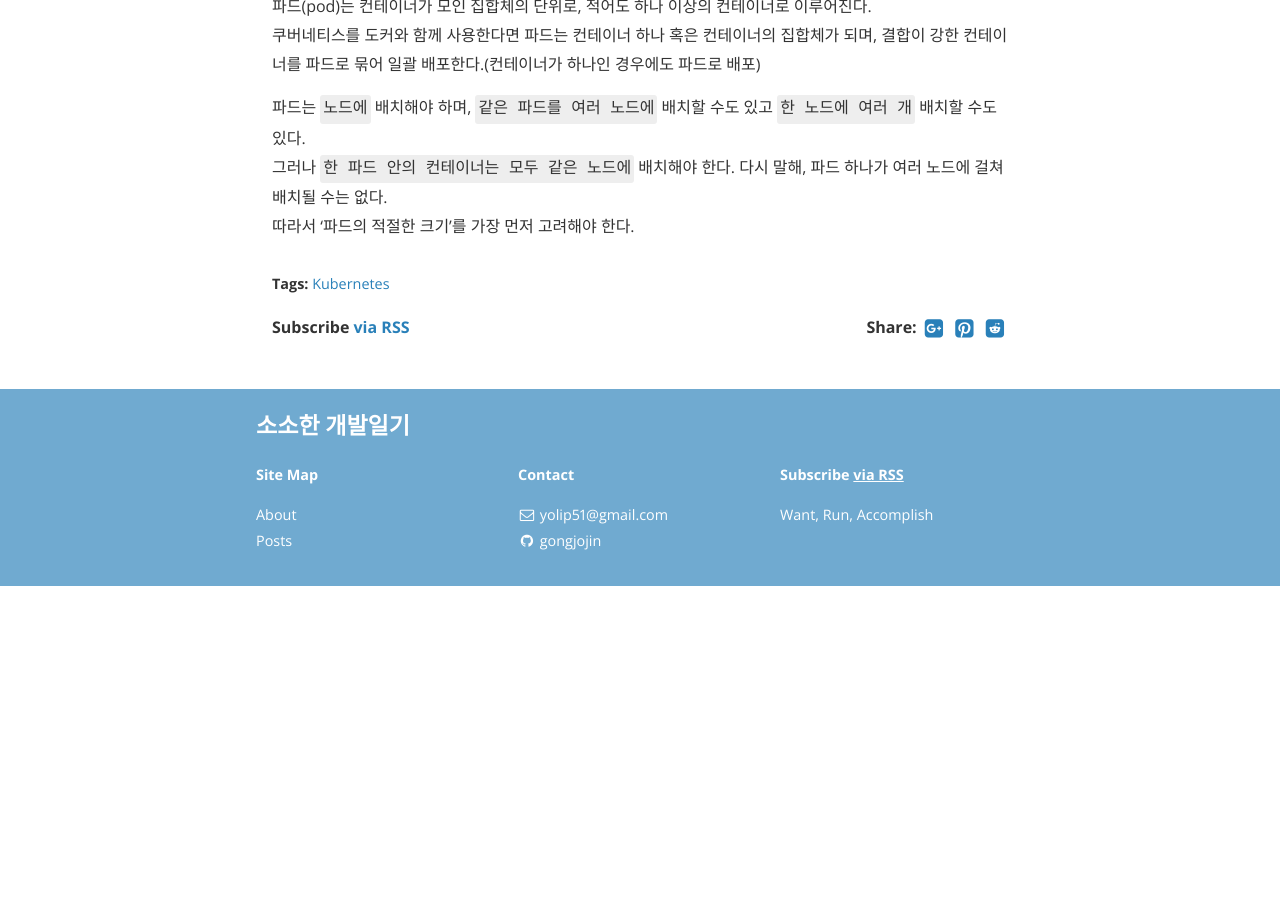
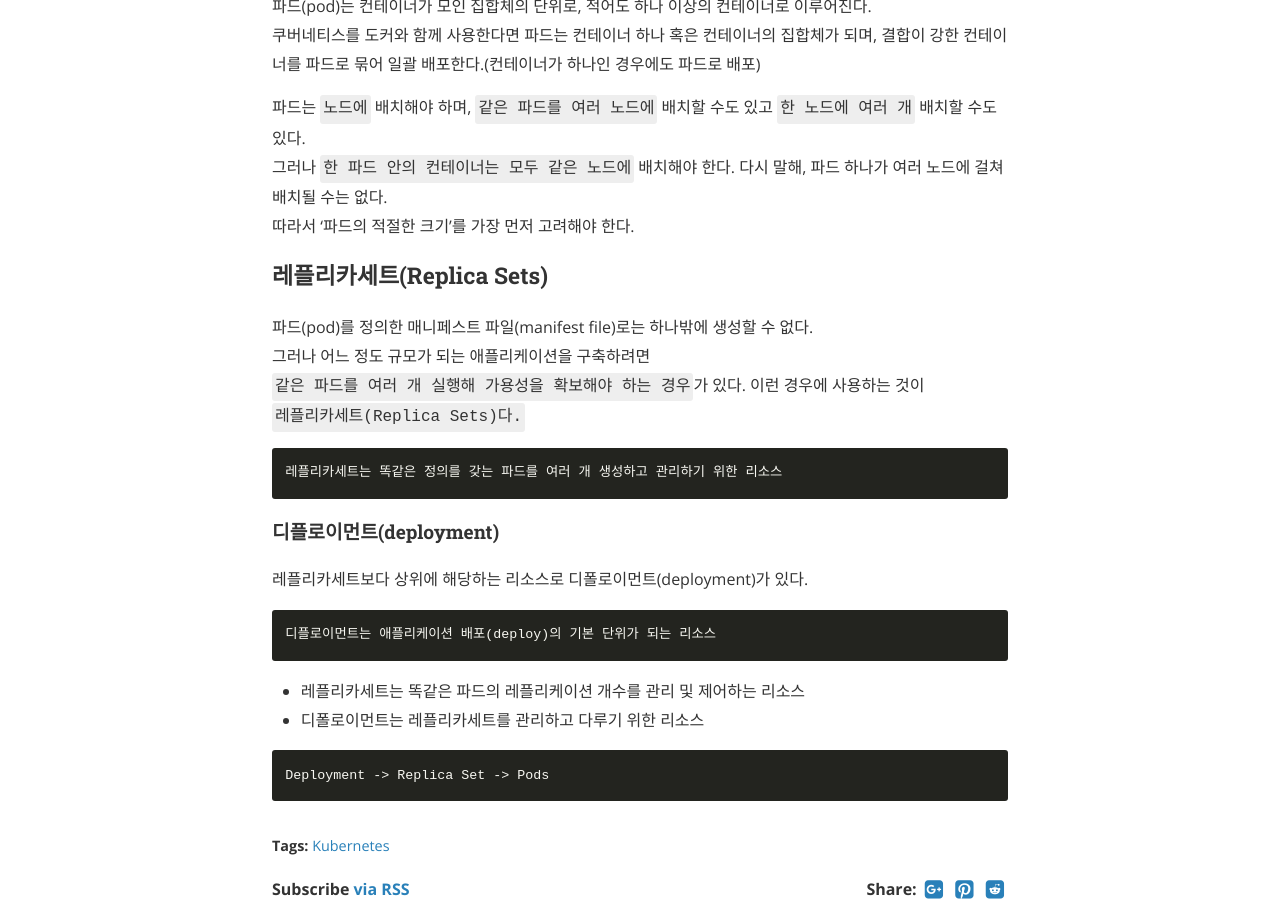
Before and after one commit to gonghojin/gonghojin.github.io, a Jekyll site: the page built from _posts/kubernetes/2020-01-07-kubernetes.md, in a window 1280 px wide and 900 px high, scrolled down 2227 px. Built offline with Jekyll 4.4.1, drawn with Linux system fonts in a browser that asks for light colours; nearby versions of some CDN libraries; comment, search, counter and statistics services are not loaded; before the commit the page ends 2813 px from its top, so only the background shows below that; some of the changed text lies outside the part shown.

Commit message:
Add: 쿠버네티스 기본개념 정리2

```diff
--- a/_posts/kubernetes/2020-01-07-kubernetes.md
+++ b/_posts/kubernetes/2020-01-07-kubernetes.md
@@ -49,3 +49,22 @@ cover:  "/assets/instacode.png"
 파드는 `노드에` 배치해야 하며, `같은 파드를 여러 노드에` 배치할 수도 있고 `한 노드에 여러 개` 배치할 수도 있다.
 그러나 `한 파드 안의 컨테이너는 모두 같은 노드에` 배치해야 한다. 다시 말해, 파드 하나가 여러 노드에 걸쳐 배치될 수는 없다.
 따라서 '파드의 적절한 크기'를 가장 먼저 고려해야 한다.
+
+### 레플리카세트(Replica Sets)
+파드(pod)를 정의한 매니페스트 파일(manifest file)로는 하나밖에 생성할 수 없다.
+그러나 어느 정도 규모가 되는 애플리케이션을 구축하려면 `같은 파드를 여러 개 실행해 가용성을 확보해야 하는 경우`가 있다. 이런 경우에 사용하는 것이 `레플리카세트(Replica Sets)다.`
+~~~
+레플리카세트는 똑같은 정의를 갖는 파드를 여러 개 생성하고 관리하기 위한 리소스
+~~~
+
+#### 디플로이먼트(deployment)
+레플리카세트보다 상위에 해당하는 리소스로 디폴로이먼트(deployment)가 있다.
+~~~
+디플로이먼트는 애플리케이션 배포(deploy)의 기본 단위가 되는 리소스
+~~~
++ 레플리카세트는 똑같은 파드의 레플리케이션 개수를 관리 및 제어하는 리소스
++ 디폴로이먼트는 레플리카세트를 관리하고 다루기 위한 리소스
+
+~~~
+Deployment -> Replica Set -> Pods
+~~~
```
Also changed, not shown: other parts of _posts/kubernetes/2020-01-07-kubernetes.md (+2 -2 lines).
